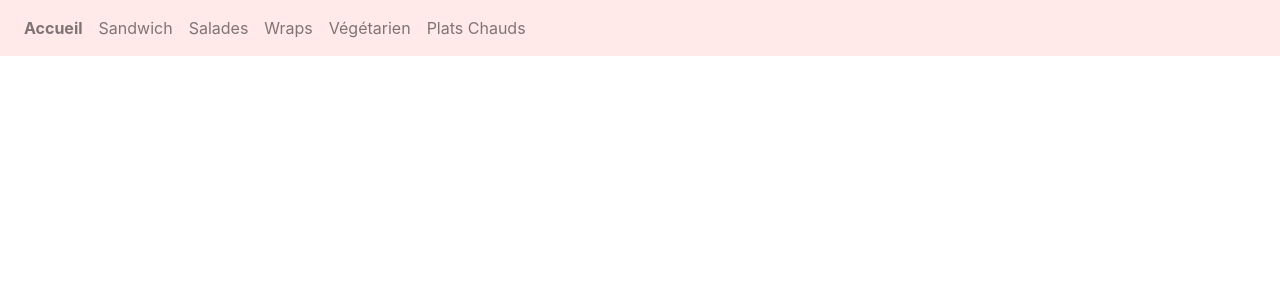
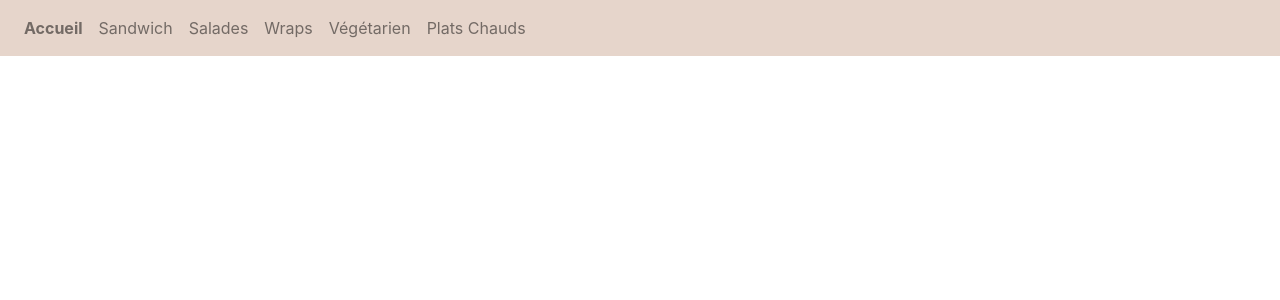
Before and after one commit to apogrll/ProjetWebFinal, a Flask app: page / in a window 1280 px wide. Shown: the top 300 px of the page. Run offline with Flask 2, Linux system fonts and the light colour scheme; some libraries are stand-ins or nearby versions.

Commit message:
couleurs

```diff
--- a/templates/Master.html.jinja2
+++ b/templates/Master.html.jinja2
@@ -3,7 +3,7 @@
 
 <html>
 
-<nav class="navbar navbar-expand-sm navbar-light" style="background-color: #ffe9e9ff">
+<nav class="navbar navbar-expand-sm navbar-light" style="background-color: #e6d5cb">
     <button class="navbar-toggler" type="button" data-toggle="collapse" data-target="#navbarColor01"
             aria-controls="navbarColor01" aria-expanded="false" aria-label="Toggle navigation">
         <span class="navbar-toggler-icon"></span>
```
